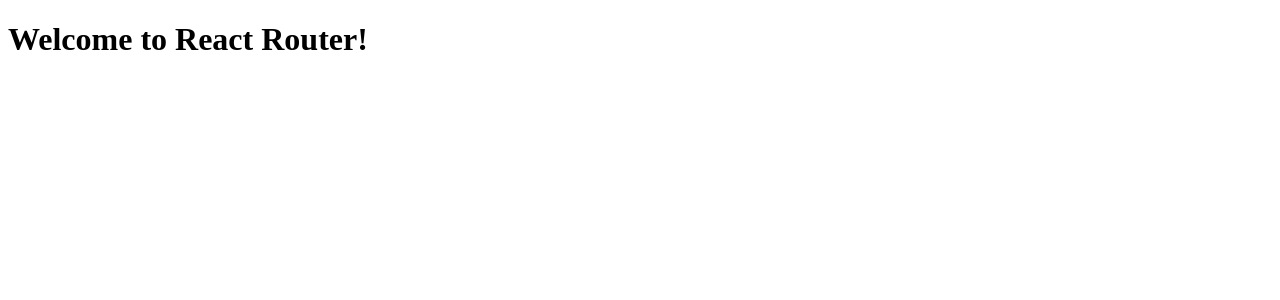
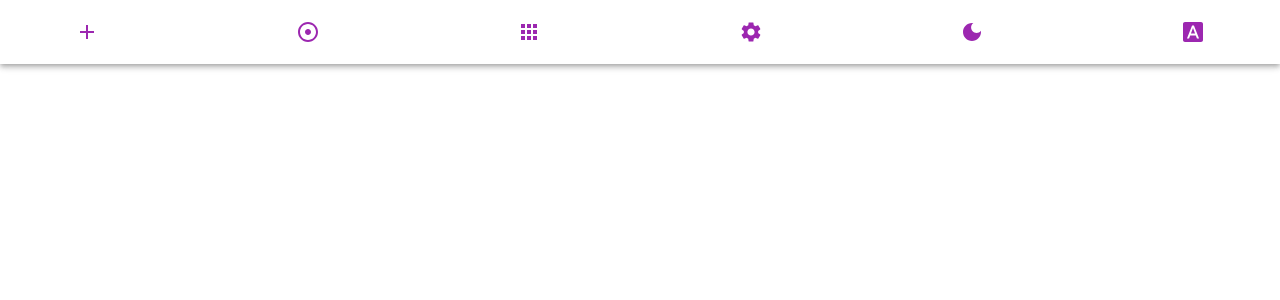
Before and after one commit to filchev-igor/getListRandomName, a React (Create React App) app in the folder front/: page / in a window 1280 px wide. Shown: the top 300 px of the page. Built offline with nearby package versions, Linux system fonts and the light colour scheme.

Commit message:
1-create-block-with-the-select-buttons

```diff
--- a/front/package.json
+++ b/front/package.json
@@ -5,6 +5,7 @@
   "dependencies": {
     "@emotion/react": "^11.9.0",
     "@emotion/styled": "^11.8.1",
+    "@mui/icons-material": "^5.8.0",
     "@mui/material": "^5.8.0",
     "@testing-library/jest-dom": "^5.16.4",
     "@testing-library/react": "^13.2.0",
--- a/front/src/app/App.tsx
+++ b/front/src/app/App.tsx
@@ -1,13 +1,13 @@
 import React from 'react';
+// eslint-disable-next-line no-unused-vars
 import { Route, Routes } from 'react-router-dom';
+import ButtonAppBar from './components/ButtonAppBar/ButtonAppBar';
 
-const App = () : JSX.Element => (
-  <div className="App">
-    <h1>Welcome to React Router!</h1>
+/*
     <Routes>
-      { /* <Route path="/" element={<Home />} /> */}
-    </Routes>
-  </div>
-);
+      <Route path="/" element={<Home />} />
+    </Routes> */
+
+const App = () : JSX.Element => (<ButtonAppBar />);
 
 export default App;
--- /dev/null
+++ b/front/src/app/components/ButtonAppBar/AppBarIcons.tsx
@@ -0,0 +1,74 @@
+import React, { useMemo } from 'react';
+import AddIcon from '@mui/icons-material/Add';
+import { v4 as uuidv4 } from 'uuid';
+import AdjustIcon from '@mui/icons-material/Adjust';
+import AppsIcon from '@mui/icons-material/Apps';
+import SettingsIcon from '@mui/icons-material/Settings';
+import DarkModeIcon from '@mui/icons-material/DarkMode';
+import LightModeIcon from '@mui/icons-material/LightMode';
+import FontDownloadIcon from '@mui/icons-material/FontDownload';
+import { Grid, IconButton, Tooltip } from '@mui/material';
+
+const AppBarIcons = () : JSX.Element => {
+  const isLightMode = true;
+
+  const icons = useMemo(() => [
+    {
+      icon: <AddIcon />,
+      id: uuidv4(),
+      ariaLabel: 'link to add new icon page',
+    },
+    {
+      icon: <AdjustIcon />,
+      id: uuidv4(),
+      ariaLabel: 'link to select appropriate list page',
+    },
+    {
+      icon: <AppsIcon />,
+      id: uuidv4(),
+      ariaLabel: 'link to select list page',
+    },
+    {
+      icon: <SettingsIcon />,
+      id: uuidv4(),
+      ariaLabel: 'link to settings page',
+    },
+    {
+      icon: isLightMode ? <DarkModeIcon /> : <LightModeIcon />,
+      id: uuidv4(),
+      ariaLabel: isLightMode ? 'select dark mode' : 'select light mode',
+    },
+    {
+      icon: <FontDownloadIcon />,
+      id: uuidv4(),
+      ariaLabel: 'change font',
+    },
+  ], []);
+
+  return (
+    <>
+      {icons.map(({ icon, id, ariaLabel }) => (
+        <Grid
+          item
+          key={id}
+          xs
+          textAlign="center"
+        >
+          <Tooltip
+            title={ariaLabel[0].toUpperCase() + ariaLabel.slice(1)}
+          >
+            <IconButton
+              size="large"
+              color="secondary"
+              aria-label={ariaLabel}
+            >
+              {icon}
+            </IconButton>
+          </Tooltip>
+        </Grid>
+      ))}
+    </>
+  );
+};
+
+export default AppBarIcons;
--- /dev/null
+++ b/front/src/app/components/ButtonAppBar/ButtonAppBar.tsx
@@ -0,0 +1,29 @@
+import {
+  AppBar, CssBaseline, Grid, Toolbar,
+} from '@mui/material';
+import React from 'react';
+import AppBarIcons from './AppBarIcons';
+
+const ButtonAppBar = () : JSX.Element => (
+  <>
+    <CssBaseline />
+
+    <AppBar
+      position="sticky"
+      enableColorOnDark={false}
+      color="transparent"
+    >
+      <Toolbar>
+        <Grid
+          container
+          justifyContent="space-between"
+          spacing={12}
+        >
+          <AppBarIcons />
+        </Grid>
+      </Toolbar>
+    </AppBar>
+  </>
+);
+
+export default ButtonAppBar;
```
Also changed, not shown: front/.eslintrc.js, front/src/app/components/example-text.txt (deleted), 1 other file (tests, documents, lock files or other folders).
